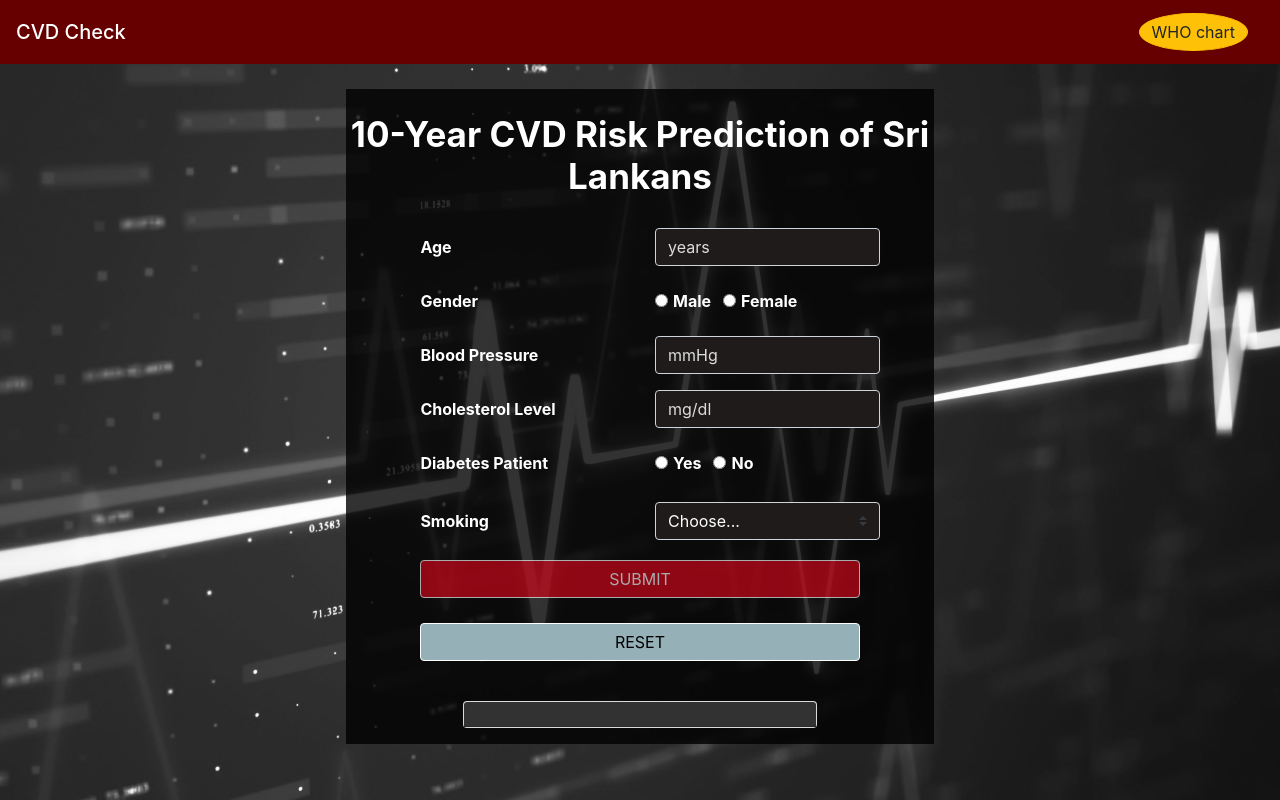
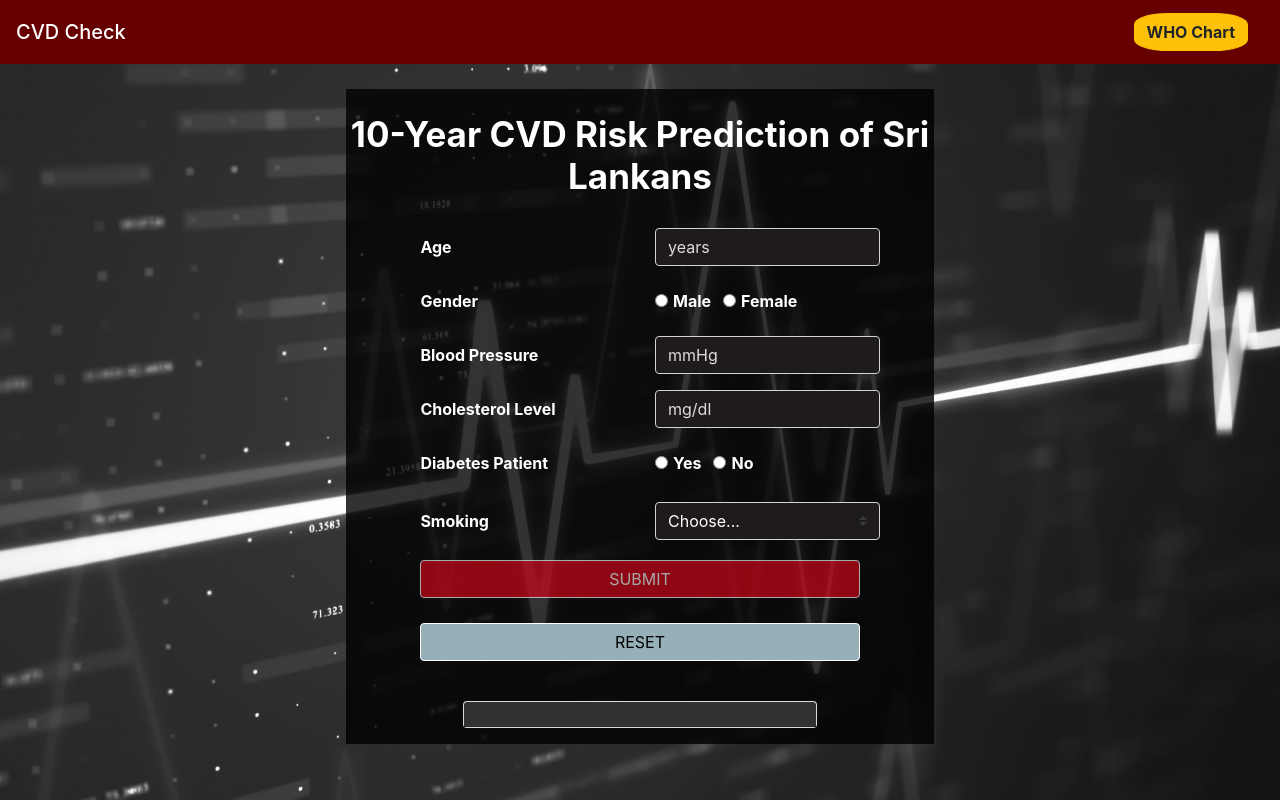
Before and after one commit to IT20012342/cardiovascular-frontend-repo, a React (Create React App) app: page /add in a window 1280 px wide. Built offline with nearby package versions, Linux system fonts and the light colour scheme.

Commit message:
edited msg

```diff
--- a/src/App.css
+++ b/src/App.css
@@ -77,11 +77,11 @@
   border-color: #455963;
 }
 
-#btn-btn-primary:hover {
+/*#btn-btn-primary:hover {
   color: black;
   background-color: green;
   border-color: #455963;
-}
+}*/
 
 .col-sm {
   margin-top: auto;
--- a/src/components/addDetails.js
+++ b/src/components/addDetails.js
@@ -40,11 +40,13 @@ export default function AddDetails() {
       if (data === 0) {
         setResultColor("rgb(33, 195, 84)");
         setResultBackColor("rgba(9, 171, 59, 0.2)");
-        setOutput("Your Risk is < 20% ");
+        setOutput("No risk of cardiovascular disease in the next ten years");
+        //setOutput("Your Risk is < 20% ");
       } else if (data === 1) {
         setResultColor("rgb(255, 75, 75)");
         setResultBackColor("rgba(255, 75, 75, 0.2)");
-        setOutput("Your Risk is > 20%");
+        //setOutput("Your Risk is > 20%");
+        setOutput("High risk of cardiovascular disease in the next ten years");
       } else {
         alert("All the inputs are required");
       }
@@ -91,9 +93,13 @@ export default function AddDetails() {
               id="btnPdf"
               title="Download WHO Chart"
               float="right"
-              style={{ textAlign: "right", "border-radius": "60%" }}
+              style={{
+                textAlign: "right",
+                "border-radius": "30%",
+                fontWeight: "bold",
+              }}
             >
-              WHO chart{" "}
+              WHO Chart{" "}
             </button>
           </a>
         </span>
```
